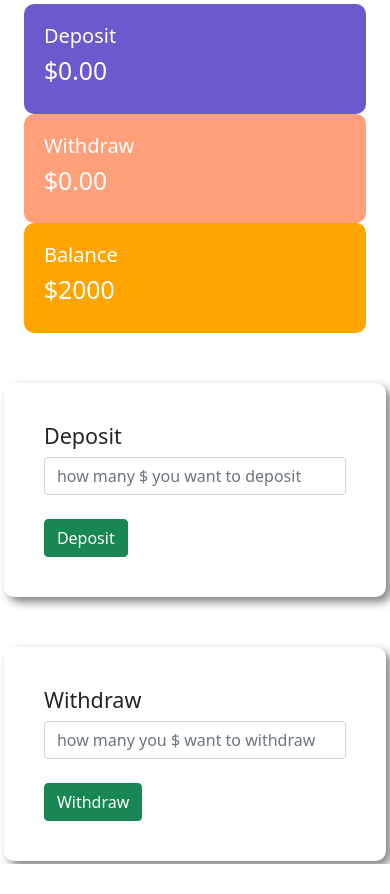
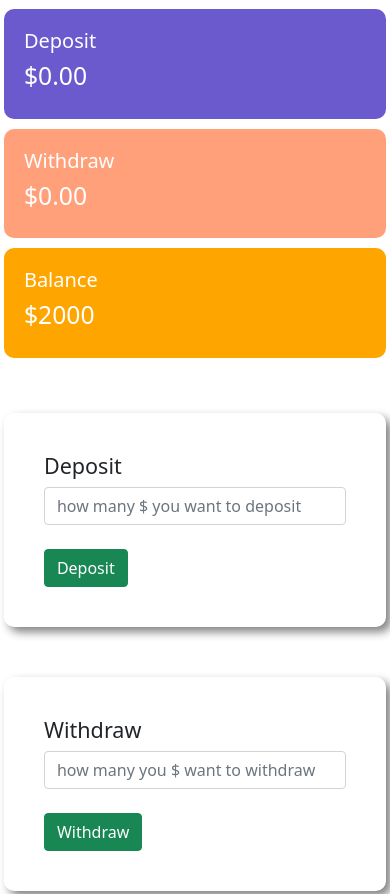
Before and after one commit to coderMojnu/sufia-bank, a plain HTML site: page index.html in a window 390 px wide. Both pictures are taken after a click on the button "SIGN IN". Before the commit the page ends 864 px from the top, so only its background shows below. Drawn offline with nearby package versions, Linux system fonts and the light colour scheme.

Commit message:
responsive design add

```diff
--- a/css/style.css
+++ b/css/style.css
@@ -35,4 +35,7 @@ body {
     body {
     padding: 1%;
 }
+.box-all {
+    margin: 5px 0;
 }
+}
```
